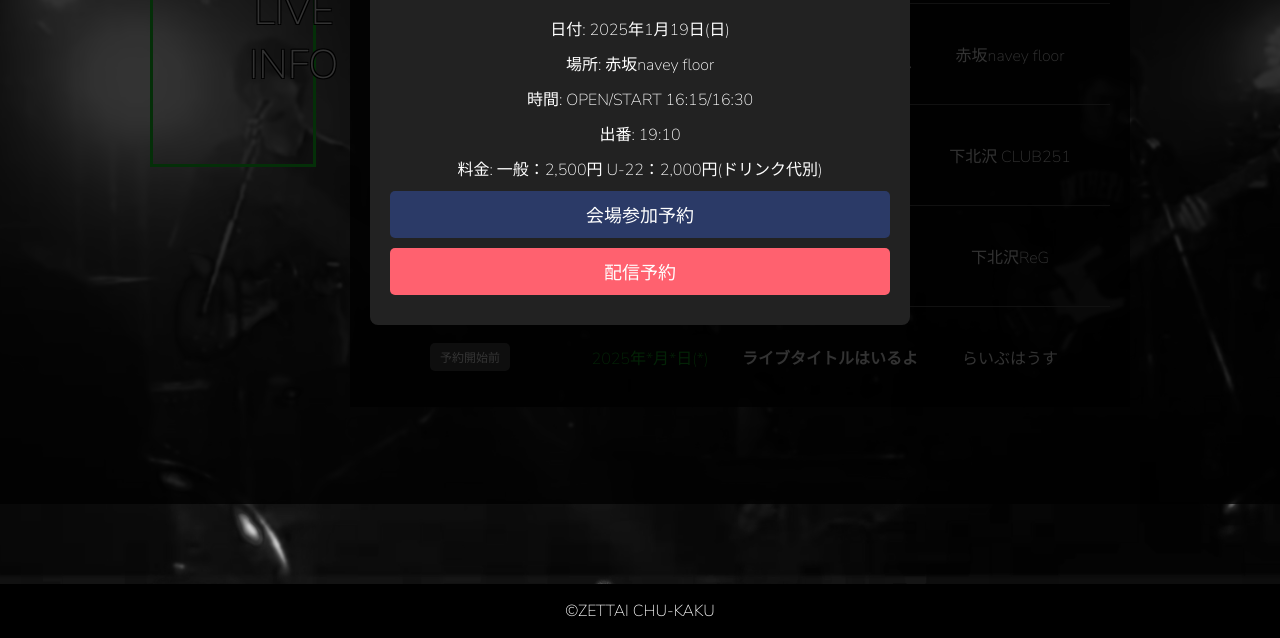
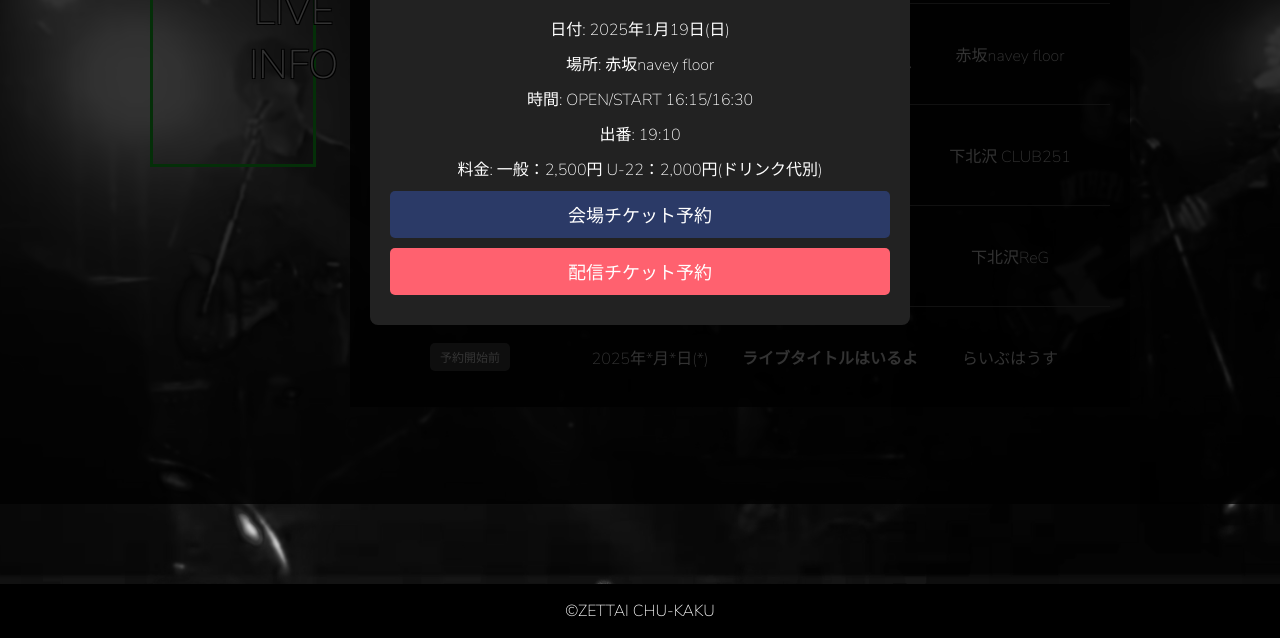
Before and after one commit to kanomiori/zetchu, a plain HTML site: page live/index.html in a window 1280 px wide. Both pictures are taken after a click on the element 740 px from the left and 350 px from the top of the page. Shown: the part 296-934 px from the top of the page. Drawn offline with Linux system fonts and the light colour scheme.

Commit message:
Add files via upload

```diff
--- a/live/index.html
+++ b/live/index.html
@@ -133,8 +133,8 @@
                     <p id="modal-time"></p>
                     <p id="modal-turn"></p>
                     <p id="modal-price"></p>
-                    <a id="reserve-btn-venue" class="reserve-btn" href="#" target="_blank">会場参加予約</a>
-                    <a id="reserve-btn-stream" class="reserve-btn" href="#" target="_blank">配信予約</a>
+                    <a id="reserve-btn-venue" class="reserve-btn" href="#" target="_blank">会場チケット予約</a>
+                    <a id="reserve-btn-stream" class="reserve-btn" href="#" target="_blank">配信チケット予約</a>
                 </div>
             </div>
 
--- a/live/livepage.css
+++ b/live/livepage.css
@@ -353,11 +353,6 @@ header {
     text-align: center;
 }
 
-/* 日付だけ色替え */
-.date {
-    color: #0EAE1E;
-}
-
 /* ラベルの色分け */
 .label {
     display: flex;
--- a/live/modal.js
+++ b/live/modal.js
@@ -39,14 +39,14 @@ function showModal(title, date, location, time, turn, price, type, reserveVenueU
     // タイプが「会場」を含む場合、会場予約ボタンを表示
     if (type.includes("会場") && reserveVenueUrl) {
         reserveBtnVenue.href = reserveVenueUrl;
-        reserveBtnVenue.textContent = "会場参加予約";
+        reserveBtnVenue.textContent = "会場チケット予約";
         reserveBtnVenue.style.display = "block";
     }
 
     // タイプが「配信」を含む場合、配信予約ボタンを表示
     if (type.includes("配信") && reserveStreamUrl) {
         reserveBtnStream.href = reserveStreamUrl;
-        reserveBtnStream.textContent = "配信予約";
+        reserveBtnStream.textContent = "配信チケット予約";
         reserveBtnStream.style.display = "block";
     }
 
```
